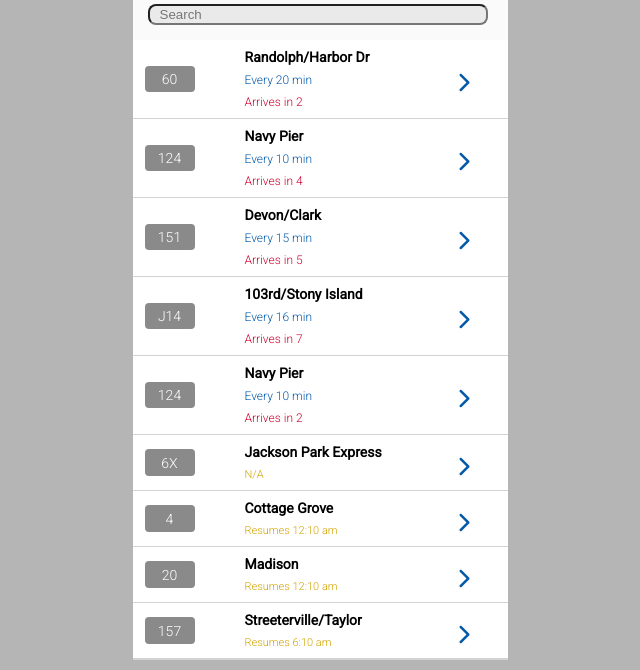
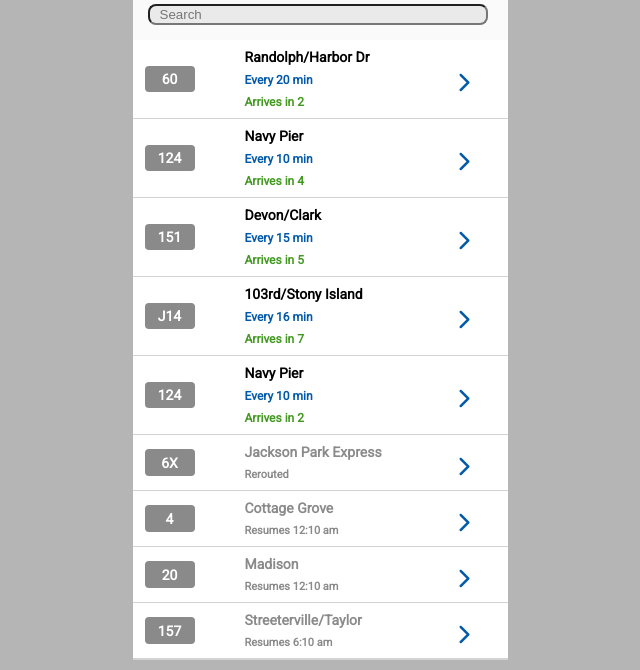
Before and after one commit to jennifer-maker/BusyBus, a plain HTML site: page index.html in a window 1280 px wide. Shown: the part 148-818 px from the top of the page, without its empty margins (320-960 px from the left). Drawn offline with Linux system fonts and the light colour scheme.

Commit message:
Frontend Presentation

```diff
--- a/index.html
+++ b/index.html
@@ -19,12 +19,12 @@
        <section class="arrow-left">
          <i class="fa fa-chevron-right fa-2x" aria-hidden="true"></i>
        </section>
-       <section class="BusyBus">
+       <section class="busybus">
          BusyBus
        </section>
        State and Washington
-       <div class="Userpic">
-         <img src="Userpic.png" alt="Userpic">
+       <div class="userpic">
+         <img src="userpic.png" alt="userpic">
        </div>
      </nav>
      <section class="searchbar">
@@ -34,10 +34,10 @@
        <section class="location">
          <section class="content">
 
-           <section class="bus-route myNewClass">
+           <section class="bus-route mynewclass">
 
              <!-- first column -->
-             <span class="busroute-number myClass">
+             <span class="busroute-number myclass">
                <h3>
                  60
                </h3>
@@ -58,9 +58,9 @@
                  </section>
                </span>
            </section>
-           <section class="bus-route myNewClass">
+           <section class="bus-route mynewclass">
              <!-- first column -->
-             <span class="busroute-number myClass">
+             <span class="busroute-number myclass">
                <h3>
                  124
                </h3>
@@ -80,10 +80,10 @@
                    <i class="fa fa-chevron-right fa-2x" aria-hidden="true"></i>
                  </section>
            </section>
-           <section class="bus-route myNewClass">
+           <section class="bus-route mynewclass">
 
              <!-- first column -->
-             <span class="busroute-number myClass">
+             <span class="busroute-number myclass">
                <h3>
                  151
                </h3>
@@ -103,10 +103,10 @@
                    <i class="fa fa-chevron-right fa-2x" aria-hidden="true"></i>
                  </section>
            </section>
-           <section class="bus-route myNewClass">
+           <section class="bus-route mynewclass">
 
              <!-- first column -->
-             <span class="busroute-number myClass">
+             <span class="busroute-number myclass">
                <h3>
                  J14
                </h3>
@@ -126,10 +126,10 @@
                    <i class="fa fa-chevron-right fa-2x" aria-hidden="true"></i>
                  </section>
            </section>
-           <section class="bus-route myNewClass">
+           <section class="bus-route mynewclass">
 
              <!-- first column -->
-             <span class="busroute-number myClass">
+             <span class="busroute-number myclass">
                <h3>
                  124
                </h3>
@@ -149,38 +149,38 @@
                    <i class="fa fa-chevron-right fa-2x" aria-hidden="true"></i>
                  </section>
            </section>
-           <section class="bus-route myNewClass">
+           <section class="bus-route mynewclass">
 
              <!-- first column -->
-             <span class="busroute-number myClass">
+             <span class="busroute-number myclass">
                <h3>
                  6X
                </h3>
              </span>
              <!-- second column -->
-             <span class="busroute-name">
+             <span class="busroute-name newest">
                <h3>
                  <p>
                    Jackson Park Express
                  </p>
                </h3>
-               <h5>N/A</h5>
+               <h5>Rerouted</h5>
              </span>
              <!-- 3rd column -->
                  <section class="arrow">
                    <i class="fa fa-chevron-right fa-2x" aria-hidden="true"></i>
                  </section>
            </section>
-           <section class="bus-route myNewClass">
+           <section class="bus-route mynewclass">
 
              <!-- first column -->
-             <span class="busroute-number myClass">
+             <span class="busroute-number myclass">
                <h3>
                  4
                </h3>
              </span>
              <!-- second column -->
-             <span class="busroute-name">
+             <span class="busroute-name newest">
                <h3>
                  <p>
                    Cottage Grove
@@ -193,16 +193,16 @@
                    <i class="fa fa-chevron-right fa-2x" aria-hidden="true"></i>
                  </section>
            </section>
-           <section class="bus-route myNewClass">
+           <section class="bus-route mynewclass">
 
              <!-- first column -->
-             <span class="busroute-number myClass">
+             <span class="busroute-number myclass">
                <h3>
                  20
                </h3>
              </span>
              <!-- second column -->
-             <span class="busroute-name">
+             <span class="busroute-name newest">
                <h3>
                  <p>
                    Madison
@@ -215,16 +215,16 @@
                    <i class="fa fa-chevron-right fa-2x" aria-hidden="true"></i>
                  </section>
            </section>
-           <section class="bus-route myNewClass">
+           <section class="bus-route mynewclass">
 
              <!-- first column -->
-             <span class="busroute-number  myClass">
+             <span class="busroute-number  myclass">
                <h3>
                  157
                </h3>
              </span>
              <!-- second column -->
-             <span class="busroute-name">
+             <span class="busroute-name newest">
                <h3>
                  <p>
                    Streeterville/Taylor
--- a/style.css
+++ b/style.css
@@ -5,7 +5,7 @@ body {
   background-color: #b5b5b5;
   font-family: 'Roboto', sans-serif;
   font-size: 12px;
-
+font-weight: bold;
 }
 .arrow-left {
   float: left;
@@ -16,10 +16,9 @@ body {
   transform: rotate(180deg);
   margin-left: -10px;
 }
-.BusyBus {
+.busybus {
   float: left;
   color: #0259A9;
-  font-weight: 300;
   font-size: 16px;
   width: 10%;
   margin-left: 4px;
@@ -42,7 +41,7 @@ body {
   width: 94%;
   float: left;
 }
-.Userpic {
+.userpic {
   float: right;
   width: 10%;
   margin-right: 2px;
@@ -63,7 +62,7 @@ body {
   float: right;
   width: 21.2px;
   height: 21.2px;
-color: #0259A9;
+  color: #0259A9;
   font-size: 10px;
   display: inline-block;
   padding-top: 5px;
@@ -73,10 +72,10 @@ color: #0259A9;
   margin-top: 70px;
   width: 375px;
 }
+
 nav {
   position: relative;
   font-style: sans-serif;
-  font-weight: 400;
   font-size: 16px;
   text-align: center;
   background-color: #EDEDEE;
@@ -85,35 +84,31 @@ nav {
 }
 h1 {
   font-size: 16px;
-  font-weight: 300;
   margin: 10px;
   margin-bottom: 10px;
   color: #0259A9;
   }
 h3 {
     font-size: 14px;
-    font-weight: 300;
   }
 h4 {
   text-transform: inherit;
   color: #0259A9;
   width: 100%;
   padding-top: 10px;
-  font-weight: 300;
+
 }
 h5 {
-  color: #d1a400;
+  color: #8a8a8a;
   font-size: 11px;
-  font-weight: 300;
   width: 90%;
     padding-top: 10px;
 }
 h6 {
   text-transform: inherit;
-color: #d1002d;
+  color: #439921;
   width: 100%;
   padding-top: 10px;
-  font-weight: 300;
 }
 
 .bus-route {
@@ -122,6 +117,7 @@ color: #d1002d;
   width: 375px;
   border-bottom: 1px solid lightgrey;
 }
+
 .busroute-number {
   color: white;
   border-radius: 4px;
@@ -133,17 +129,16 @@ color: #d1002d;
   width: 50px;
   height: 26.5px;
 }
-.myClass {
+.myclass {
  align-items: center;
  display: flex !important;
  justify-content: center;
 }
-.myNewClass {
+.mynewclass {
 align-items: center;
 display: flex !important;
 padding: 10px 0;
 }
-
 .busroute-name {
   display: inline-block;
   width: 70%;
@@ -151,10 +146,12 @@ padding: 10px 0;
 }
 .busroute-number {
   background-color: #8a8a8a;
-
+}
+.newest {
+  color: #8a8a8a;
 }
 .busnames {
-  font-weight: 600;
+
   padding-left: 20px;
 }
 input {
```
